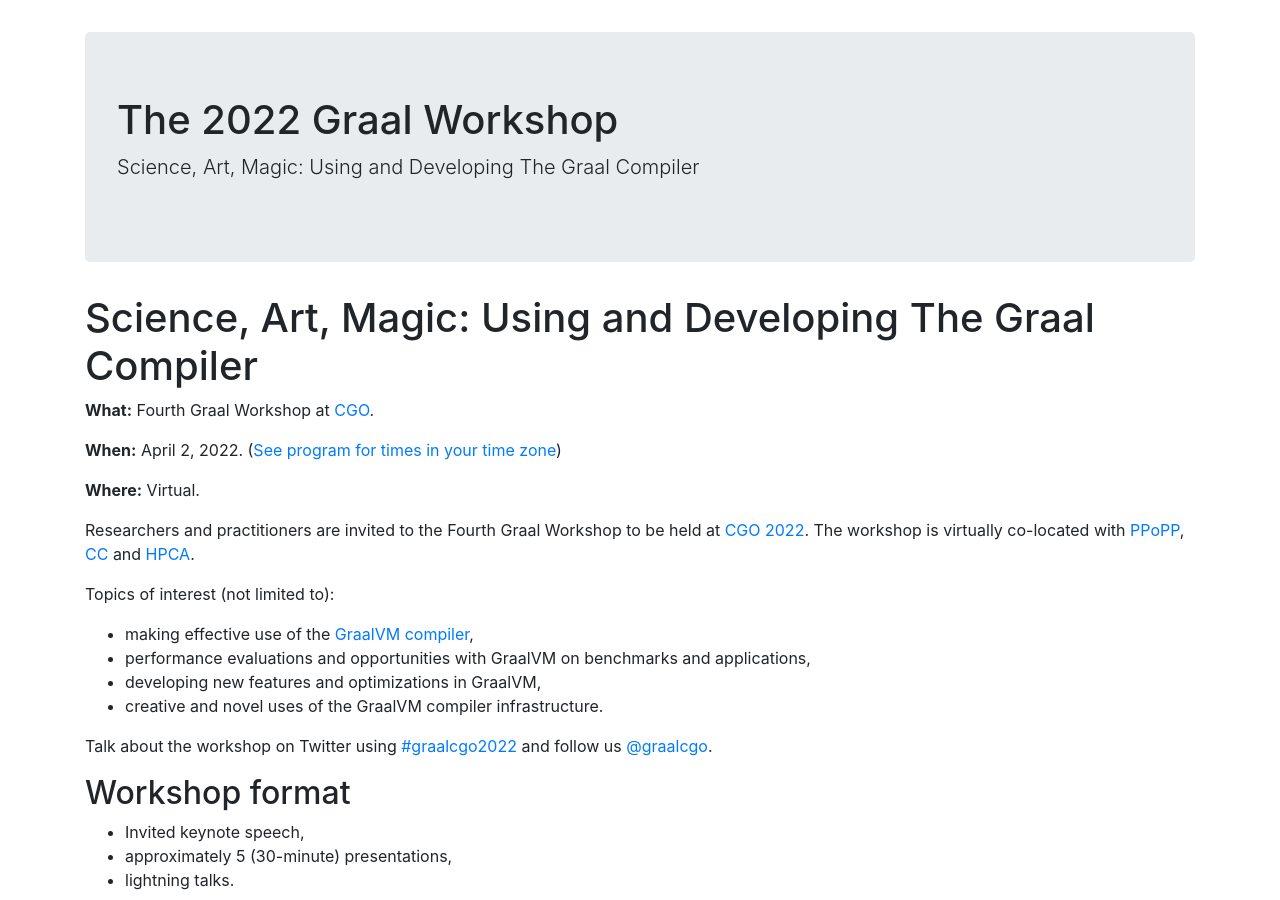
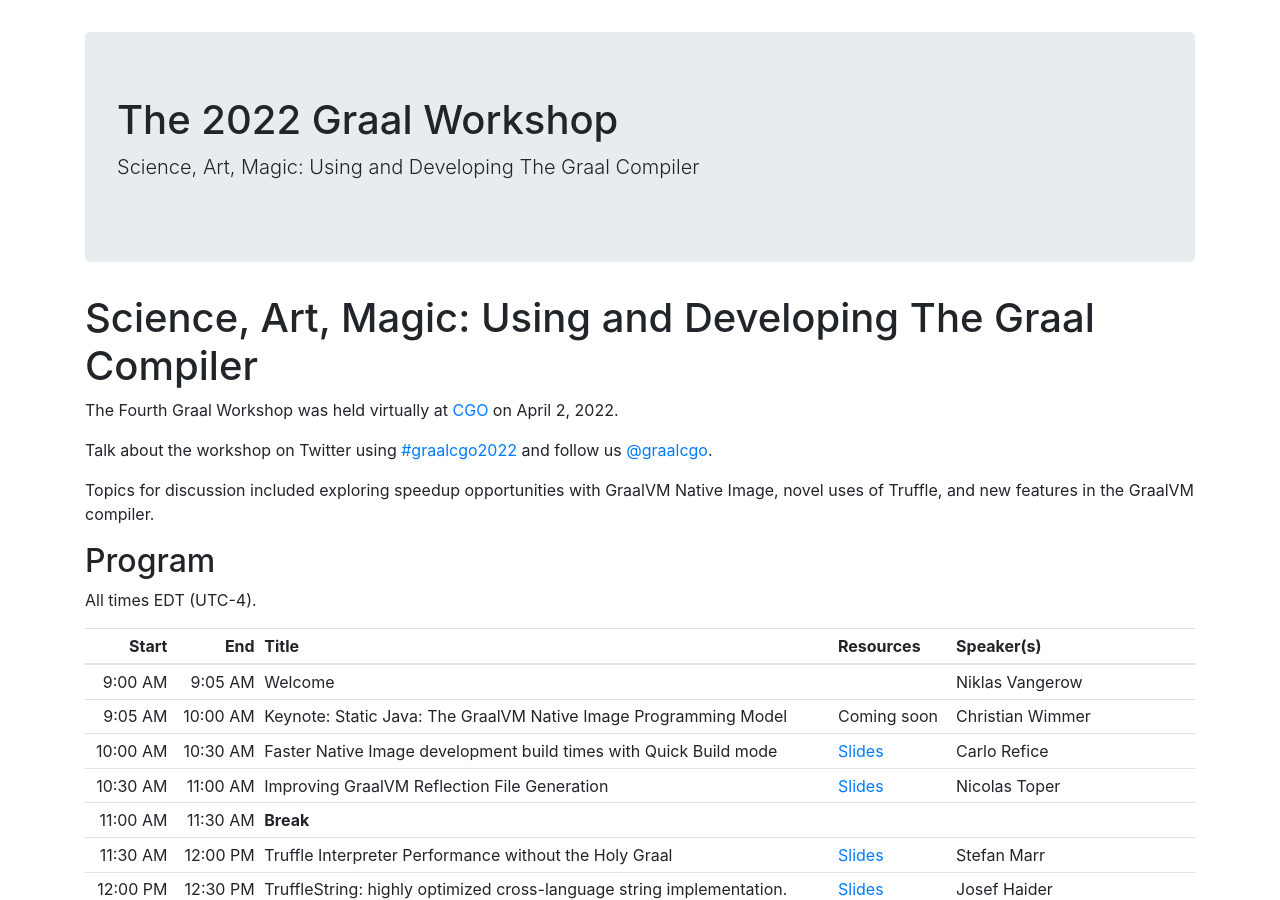
Before and after one commit to graalworkshop/graalworkshop.github.io, a Jekyll site: the page built from 2022/index.md, in a window 1280 px wide and 900 px high. Built offline with Jekyll 4.4.1, drawn with Linux system fonts in a browser that asks for light colours; some of the changed text lies outside the part shown.

Commit message:
Update text for post workshop

```diff
--- a/2022/index.md
+++ b/2022/index.md
@@ -5,28 +5,11 @@ title: 2022
 
 # Science, Art, Magic: Using and Developing The Graal Compiler
 
-**What:** Fourth Graal Workshop at [CGO](https://www.cgo.org).
-
-**When:** April 2, 2022. ([See program for times in your time zone](https://conf.researchr.org/program/cgo-2022/program-cgo-2022))
-
-**Where:** Virtual.
-
-Researchers and practitioners are invited to the Fourth Graal Workshop to be held at [CGO 2022](https://conf.researchr.org/home/cgo-2022). The workshop is virtually co-located with [PPoPP](https://conf.researchr.org/home/PPoPP-2022), [CC](https://conf.researchr.org/home/CC-2022) and [HPCA](https://hpca-conf.org/2022/).
-
-Topics of interest (not limited to):
-- making effective use of the [GraalVM compiler](https://github.com/oracle/graal),
-- performance evaluations and opportunities with GraalVM on benchmarks and applications,
-- developing new features and optimizations in GraalVM,
-- creative and novel uses of the GraalVM compiler infrastructure.
+The Fourth Graal Workshop was held virtually at [CGO](https://www.cgo.org) on April 2, 2022.
 
 Talk about the workshop on Twitter using [#graalcgo2022](https://twitter.com/search?q=%23graalcgo2022) and follow us [@graalcgo](https://twitter.com/graalcgo).
 
-## Workshop format
-- Invited keynote speech,
-- approximately 5 (30-minute) presentations,
-- lightning talks.
-
-*Submissions are closed.*
+Topics for discussion included exploring speedup opportunities with GraalVM Native Image, novel uses of Truffle, and new features in the GraalVM compiler.
 
 ## Program
 
```
